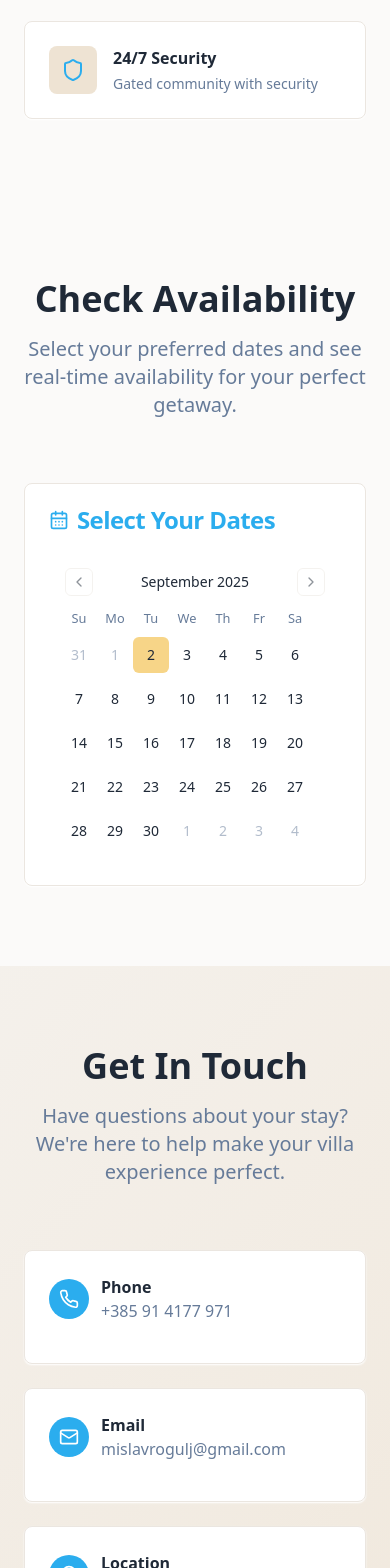
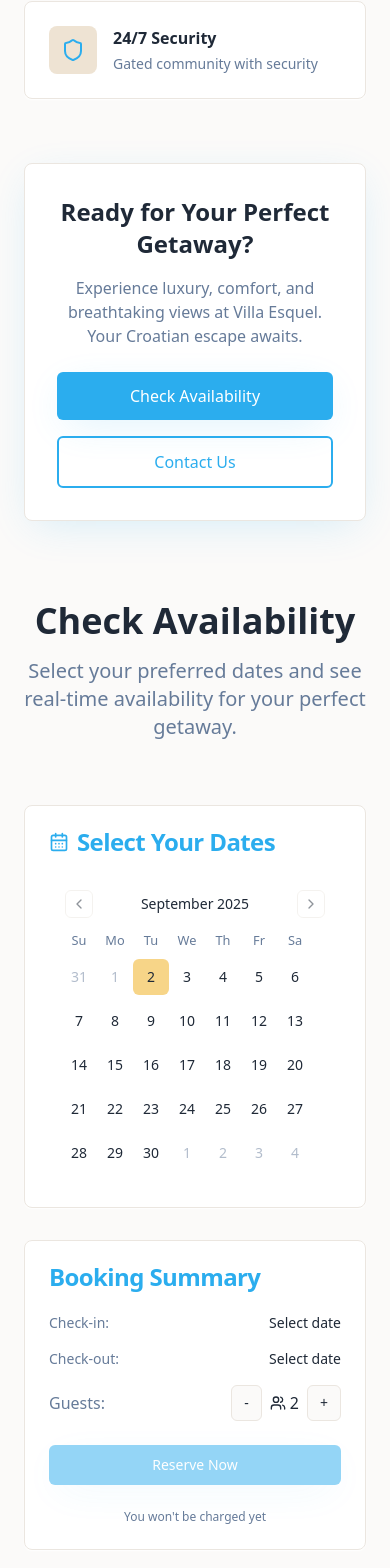
Before and after one commit to Mislav-Ro/villa-vue-shine, a React (Vite) app: page / in a window 390 px wide. Shown: the part 4041-5609 px from the top of the page. Built offline with nearby package versions, Linux system fonts and the light colour scheme; no server answers.

Commit message:
Visual edit in Lovable

```diff
--- a/src/components/Amenities.tsx
+++ b/src/components/Amenities.tsx
@@ -1,78 +1,49 @@
 import { Card, CardContent } from "@/components/ui/card";
-import {
-  Waves,
-  Wifi,
-  Car,
-  Utensils,
-  Wind,
-  Tv,
-  Dumbbell,
-  Trees,
-  Shield,
-  Users,
-  Bed,
-  Bath
-} from "lucide-react";
-
-const amenities = [
-  {
+import { Waves, Wifi, Car, Utensils, Wind, Tv, Dumbbell, Trees, Shield, Users, Bed, Bath } from "lucide-react";
+const amenities = [{
   icon: Waves,
   title: "Outdoor Pool",
   description: "Beautiful outdoor pool with sea views"
-  },
-  {
+}, {
   icon: Wifi,
   title: "High-Speed WiFi",
   description: "Complimentary high-speed internet throughout"
-  },
-  {
+}, {
   icon: Car,
   title: "Private Parking",
   description: "Secure parking for up to 3 vehicles"
-  },
-  {
+}, {
   icon: Utensils,
   title: "Gourmet Kitchen",
   description: "Fully equipped with premium appliances"
-  },
-  {
+}, {
   icon: Wind,
   title: "Air Conditioning",
   description: "Climate control in all rooms"
-  },
-  {
+}, {
   icon: Tv,
   title: "Entertainment",
   description: "Smart TVs and sound system"
-  },
-  {
+}, {
   icon: Trees,
   title: "Garden Terrace",
   description: "Landscaped gardens and outdoor dining"
-  },
-  {
+}, {
   icon: Shield,
   title: "24/7 Security",
   description: "Gated community with security"
-  }
-];
-
-const specs = [
-  {
+}];
+const specs = [{
   icon: Users,
   title: "6 Guests",
   description: "Sleeps up to 6 guests comfortably"
-  },
-  {
+}, {
   icon: Bed,
   title: "3 Bedrooms",
   description: "All with en-suite bathrooms"
-  }
-];
-
+}];
 const Amenities = () => {
-  return (
-    <section className="py-20 bg-background">
+  return <section className="bg-background py-[60px]">
       <div className="max-w-7xl mx-auto px-6">
         <div className="text-center mb-16">
           <h2 className="text-4xl md:text-5xl font-bold text-foreground mb-4">
@@ -85,8 +56,7 @@ const Amenities = () => {
 
         {/* Villa Specifications */}
         <div className="grid md:grid-cols-2 gap-6 mb-16 max-w-3xl mx-auto">
-          {specs.map((spec, index) => (
-            <Card key={index} className="shadow-card text-center">
+          {specs.map((spec, index) => <Card key={index} className="shadow-card text-center">
               <CardContent className="p-8">
                 <div className="w-16 h-16 bg-gradient-ocean rounded-full flex items-center justify-center mx-auto mb-4">
                   <spec.icon className="w-8 h-8 text-white" />
@@ -94,14 +64,12 @@ const Amenities = () => {
                 <h3 className="text-2xl font-bold text-villa-ocean mb-2">{spec.title}</h3>
                 <p className="text-muted-foreground">{spec.description}</p>
               </CardContent>
-            </Card>
-          ))}
+            </Card>)}
         </div>
 
         {/* Amenities Grid */}
         <div className="grid md:grid-cols-2 lg:grid-cols-3 gap-6">
-          {amenities.map((amenity, index) => (
-            <Card key={index} className="shadow-card hover:shadow-villa transition-shadow duration-300">
+          {amenities.map((amenity, index) => <Card key={index} className="shadow-card hover:shadow-villa transition-shadow duration-300">
               <CardContent className="p-6">
                 <div className="flex items-start gap-4">
                   <div className="w-12 h-12 bg-villa-sand rounded-lg flex items-center justify-center flex-shrink-0">
@@ -113,12 +81,32 @@ const Amenities = () => {
                   </div>
                 </div>
               </CardContent>
+            </Card>)}
+        </div>
+
+        {/* Call to Action */}
+        <div className="text-center mt-16">
+          <Card className="max-w-2xl mx-auto shadow-villa">
+            <CardContent className="p-8">
+              <h3 className="text-2xl font-bold text-foreground mb-4">
+                Ready for Your Perfect Getaway?
+              </h3>
+              <p className="text-muted-foreground mb-6">
+                Experience luxury, comfort, and breathtaking views at Villa Esquel.
+                Your Croatian escape awaits.
+              </p>
+              <div className="flex flex-col sm:flex-row gap-4 justify-center">
+                <a href="#availability" className="inline-flex items-center justify-center px-6 py-3 bg-villa-ocean hover:bg-villa-ocean-light text-white rounded-md font-medium transition-colors shadow-villa">
+                  Check Availability
+                </a>
+                <a href="#contact" className="inline-flex items-center justify-center px-6 py-3 border-2 border-villa-ocean text-villa-ocean hover:bg-villa-ocean hover:text-white rounded-md font-medium transition-colors">
+                  Contact Us
+                </a>
+              </div>
+            </CardContent>
           </Card>
-          ))}
         </div>
       </div>
-    </section>
-  );
+    </section>;
 };
-
 export default Amenities;
--- a/src/components/AvailabilityCalendar.tsx
+++ b/src/components/AvailabilityCalendar.tsx
@@ -5,25 +5,19 @@ import { Calendar } from "@/components/ui/calendar";
 import { CalendarDays, Users, Euro } from "lucide-react";
 import { addDays, format, differenceInDays } from "date-fns";
 import ICAL from "ical.js";
-
-const ICAL_SOURCES = [
-  {
+const ICAL_SOURCES = [{
   name: 'Booking.com',
   url: 'https://ical.booking.com/v1/export?t=af103c92-e046-4e15-88de-d565f430045f'
-  },
-  {
+}, {
   name: 'Airbnb',
   url: 'https://www.airbnb.com/calendar/ical/33287681.ics?s=d62b44bb665593bb511faaf0f880fcd0'
-  }
-];
-
+}];
 const AvailabilityCalendar = () => {
   const [checkIn, setCheckIn] = useState<Date>();
   const [checkOut, setCheckOut] = useState<Date>();
   const [guests, setGuests] = useState(2);
   const [bookedDates, setBookedDates] = useState<Date[]>([]);
   const [isLoading, setIsLoading] = useState(true);
-
   const pricePerNight = 450;
   const nights = checkIn && checkOut ? differenceInDays(checkOut, checkIn) : 0;
   const totalPrice = nights * pricePerNight;
@@ -33,27 +27,22 @@ const AvailabilityCalendar = () => {
     const fetchICalData = async () => {
       try {
         const blockedDatesSet = new Set<string>();
-
         for (const source of ICAL_SOURCES) {
           try {
             console.log(`Fetching ${source.name} calendar...`);
 
             // Try multiple CORS proxies
-            const proxies = [
-              `https://api.allorigins.win/raw?url=${encodeURIComponent(source.url)}`,
-              `https://cors-anywhere.herokuapp.com/${source.url}`,
-              source.url // Direct attempt (might work in some cases)
+            const proxies = [`https://api.allorigins.win/raw?url=${encodeURIComponent(source.url)}`, `https://cors-anywhere.herokuapp.com/${source.url}`, source.url // Direct attempt (might work in some cases)
             ];
-
             let icalData = '';
             let success = false;
-
             for (const proxyUrl of proxies) {
               try {
                 const response = await fetch(proxyUrl, {
-                  headers: source.url.includes('booking.com') ? {} : { 'X-Requested-With': 'XMLHttpRequest' }
+                  headers: source.url.includes('booking.com') ? {} : {
+                    'X-Requested-With': 'XMLHttpRequest'
+                  }
                 });
-
                 if (response.ok) {
                   icalData = await response.text();
                   console.log(`Successfully fetched ${source.name} data via proxy`);
@@ -64,7 +53,6 @@ const AvailabilityCalendar = () => {
                 console.log(`Proxy ${proxyUrl} failed, trying next...`);
               }
             }
-
             if (!success) {
               console.warn(`Failed to fetch ${source.name} calendar from all proxies`);
               continue;
@@ -75,14 +63,11 @@ const AvailabilityCalendar = () => {
               const jcalData = ICAL.parse(icalData);
               const comp = new ICAL.Component(jcalData);
               const vevents = comp.getAllSubcomponents('vevent');
-
               console.log(`Found ${vevents.length} events in ${source.name} calendar`);
-
               vevents.forEach(vevent => {
                 const event = new ICAL.Event(vevent);
                 const startDate = event.startDate.toJSDate();
                 const endDate = event.endDate.toJSDate();
-
                 console.log(`${source.name} booking: ${startDate.toISOString().split('T')[0]} to ${endDate.toISOString().split('T')[0]}`);
 
                 // Add all dates from start to end (excluding end date)
@@ -102,7 +87,6 @@ const AvailabilityCalendar = () => {
         // Convert Set to Array of Date objects
         const blockedDatesArray = Array.from(blockedDatesSet).map(dateString => new Date(dateString));
         console.log(`Total blocked dates: ${blockedDatesArray.length}`, blockedDatesArray.map(d => d.toISOString().split('T')[0]));
-
         setBookedDates(blockedDatesArray);
       } catch (error) {
         console.error('Error processing iCal data:', error);
@@ -110,25 +94,17 @@ const AvailabilityCalendar = () => {
         setIsLoading(false);
       }
     };
-
     fetchICalData();
   }, []);
-
   const isDateDisabled = (date: Date) => {
     const today = new Date();
     today.setHours(0, 0, 0, 0);
-
     if (date < today) return true;
-
-    return bookedDates.some(bookedDate =>
-      date.toDateString() === bookedDate.toDateString()
-    );
+    return bookedDates.some(bookedDate => date.toDateString() === bookedDate.toDateString());
   };
-
   const handleDateSelect = (date: Date | undefined) => {
     if (!date) return;
-
-    if (!checkIn || (checkIn && checkOut)) {
+    if (!checkIn || checkIn && checkOut) {
       setCheckIn(date);
       setCheckOut(undefined);
     } else if (checkIn && !checkOut && date > checkIn) {
@@ -138,9 +114,7 @@ const AvailabilityCalendar = () => {
       setCheckOut(undefined);
     }
   };
-
-  return (
-    <section className="py-20 bg-background">
+  return <section className="bg-background py-[20px]">
       <div className="max-w-7xl mx-auto px-6">
         <div className="text-center mb-16">
           <h2 className="text-4xl md:text-5xl font-bold text-foreground mb-4">
@@ -149,14 +123,14 @@ const AvailabilityCalendar = () => {
           <p className="text-xl text-muted-foreground max-w-2xl mx-auto">
             Select your preferred dates and see real-time availability for your perfect getaway.
           </p>
-          {isLoading && (
-            <p className="text-sm text-muted-foreground mt-2">
+          {isLoading && <p className="text-sm text-muted-foreground mt-2">
               Loading availability from Booking.com and Airbnb...
-            </p>
-          )}
+            </p>}
         </div>
 
-        <div className="max-w-4xl mx-auto">
+        <div className="grid lg:grid-cols-3 gap-8 max-w-6xl mx-auto">
+          {/* Calendar */}
+          <div className="lg:col-span-2">
             <Card className="shadow-card">
               <CardHeader>
                 <CardTitle className="flex items-center gap-2 text-villa-ocean">
@@ -165,20 +139,14 @@ const AvailabilityCalendar = () => {
                 </CardTitle>
               </CardHeader>
               <CardContent>
-              <Calendar
-                mode="single"
-                selected={checkIn}
-                onSelect={handleDateSelect}
-                disabled={isDateDisabled}
-                className="w-full pointer-events-auto"
-                modifiers={{
+                <Calendar mode="single" selected={checkIn} onSelect={handleDateSelect} disabled={isDateDisabled} className="w-full pointer-events-auto" modifiers={{
                 booked: bookedDates,
                 checkIn: checkIn ? [checkIn] : [],
                 checkOut: checkOut ? [checkOut] : [],
-                  range: checkIn && checkOut ?
-                    Array.from({ length: nights }, (_, i) => addDays(checkIn, i + 1)).slice(0, -1) : []
-                }}
-                modifiersStyles={{
+                range: checkIn && checkOut ? Array.from({
+                  length: nights
+                }, (_, i) => addDays(checkIn, i + 1)).slice(0, -1) : []
+              }} modifiersStyles={{
                 booked: {
                   backgroundColor: 'hsl(var(--destructive))',
                   color: 'hsl(var(--destructive-foreground))',
@@ -199,14 +167,82 @@ const AvailabilityCalendar = () => {
                   color: 'white',
                   opacity: 0.3
                 }
-                }}
-              />
+              }} />
+              </CardContent>
+            </Card>
+          </div>
+
+          {/* Booking Summary */}
+          <div>
+            <Card className="shadow-card sticky top-8">
+              <CardHeader>
+                <CardTitle className="text-villa-ocean">Booking Summary</CardTitle>
+              </CardHeader>
+              <CardContent className="space-y-6">
+                <div className="space-y-4">
+                  <div className="flex justify-between text-sm">
+                    <span className="text-muted-foreground">Check-in:</span>
+                    <span className="font-medium">
+                      {checkIn ? format(checkIn, 'MMM dd, yyyy') : 'Select date'}
+                    </span>
+                  </div>
+                  <div className="flex justify-between text-sm">
+                    <span className="text-muted-foreground">Check-out:</span>
+                    <span className="font-medium">
+                      {checkOut ? format(checkOut, 'MMM dd, yyyy') : 'Select date'}
+                    </span>
+                  </div>
+                  <div className="flex justify-between items-center">
+                    <span className="text-muted-foreground">Guests:</span>
+                    <div className="flex items-center gap-2">
+                      <Button variant="outline" size="sm" onClick={() => setGuests(Math.max(1, guests - 1))}>
+                        -
+                      </Button>
+                      <span className="font-medium flex items-center gap-1">
+                        <Users className="w-4 h-4" />
+                        {guests}
+                      </span>
+                      <Button variant="outline" size="sm" onClick={() => setGuests(Math.min(8, guests + 1))}>
+                        +
+                      </Button>
+                    </div>
+                  </div>
+                </div>
+
+                {nights > 0 && <div className="border-t pt-4 space-y-2">
+                    <div className="flex justify-between text-sm">
+                      <span>€{pricePerNight} × {nights} nights</span>
+                      <span>€{totalPrice}</span>
+                    </div>
+                    <div className="flex justify-between text-sm">
+                      <span>Cleaning fee</span>
+                      <span>€75</span>
+                    </div>
+                    <div className="flex justify-between text-sm">
+                      <span>Service fee</span>
+                      <span>€{Math.round(totalPrice * 0.05)}</span>
+                    </div>
+                    <div className="border-t pt-2 flex justify-between font-bold text-lg">
+                      <span>Total</span>
+                      <span className="flex items-center gap-1 text-villa-ocean">
+                        <Euro className="w-5 h-5" />
+                        {totalPrice + 75 + Math.round(totalPrice * 0.05)}
+                      </span>
+                    </div>
+                  </div>}
+
+                <Button className="w-full bg-villa-ocean hover:bg-villa-ocean-light text-white shadow-villa" disabled={!checkIn || !checkOut}>
+                  Reserve Now
+                </Button>
+
+                <p className="text-xs text-center text-muted-foreground">
+                  You won't be charged yet
+                </p>
               </CardContent>
             </Card>
           </div>
         </div>
-    </section>
-  );
+      </div>
+    </section>;
 };
-
 export default AvailabilityCalendar;
```
Lines whose indentation alone changed are shown as unchanged.
